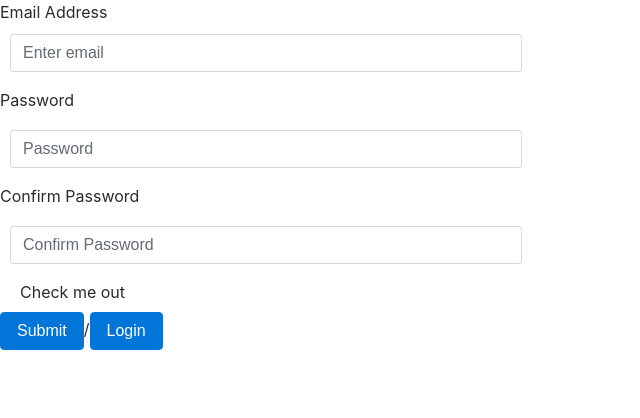
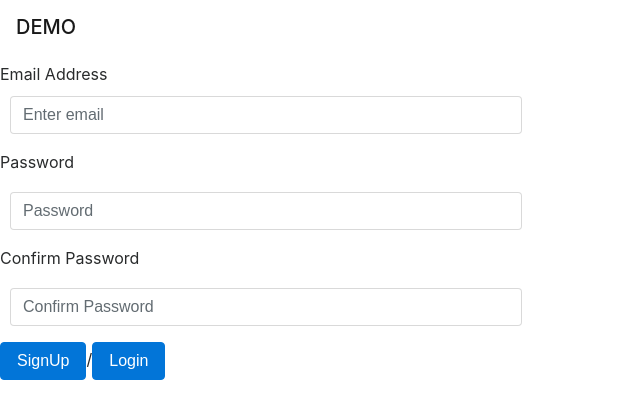
Before and after one commit to pandey2770/learning, a React (Create React App) app in the folder client/: page /SignUp in a window 1280 px wide. Shown: the top 418 px of the page, without its empty margins (0-640 px from the left). Built offline with nearby package versions, Linux system fonts and the light colour scheme; no server answers.

Commit message:
signUp starting

```diff
--- a/client/src/component/Header/index.js
+++ b/client/src/component/Header/index.js
@@ -1,5 +1,5 @@
 import React, { Component } from 'react';
-import { Link, withRouter } from 'react-router-dom';
+import { Link } from 'react-router-dom';
 import { logoutUser, currentUser } from '../action';
 import { connect } from 'react-redux';
 
@@ -10,6 +10,23 @@ class Header extends Component {
 
   componentWillMount() {
     this.props.currentUser();
+    if (
+      (this.props.location.pathname === '/Login' ||
+        this.props.location.pathname === '/SignUp') &&
+      this.props.user
+    ) {
+      this.props.history.push('/');
+    }
+  }
+
+  componentWillReceiveProps(props) {
+    if (
+      (props.location.pathname === '/Login' ||
+        props.location.pathname === '/SignUp') &&
+      props.user
+    ) {
+      props.history.push('/');
+    }
   }
 
   logoutUser = () => {
@@ -19,7 +36,6 @@ class Header extends Component {
 
   render() {
     const { user } = this.props;
-    const { match, location, history } = this.props;
     return (
       <div>
         <nav className="navbar navbar-expand navbar-light bg-light">
--- a/client/src/component/SignUp/SignUp.js
+++ b/client/src/component/SignUp/SignUp.js
@@ -1,9 +1,12 @@
 import React, { Component } from 'react';
 import { Link } from 'react-router-dom';
+import Header from '../Header';
+import { connect } from 'react-redux';
+import { createSignUp } from '../action';
 
 class SignUp extends Component {
   state = {
-    email: '',
+    username: '',
     password: '',
     confirmPassword: ''
   };
@@ -15,20 +18,31 @@ class SignUp extends Component {
   };
 
   signUp = () => {
-    const { email, password, confirmPassword } = this.state;
+    const { username, password, confirmPassword } = this.state;
+    const { signUp, history } = this.props;
+    if (username === '') {
+      alert('Please enter the right Email.');
+      return false;
+    }
+    if (password !== confirmPassword) {
+      alert('Passwords do not match.');
+      return false;
+    }
+    return createSignUp(signUp, history);
   };
 
   render() {
-    const { email, password, confirmPassword } = this.state;
+    const { username, password, confirmPassword } = this.state;
     return (
       <div>
+        <Header history={this.props.history} location={this.props.location} />
         <form>
           <div className="form-group">
             <lable for="exampleInputEmail1">Email Address</lable>
             <input
               type="email"
-              name="email"
-              value={email}
+              name="username"
+              value={username}
               onChange={this.change}
               className="form-control"
               aria-describedby="emailHelp"
@@ -57,19 +71,12 @@ class SignUp extends Component {
               placeholder="Confirm Password"
             />
           </div>
-          <div className="form-check">
-            <input type="checkbox" className="form-check-input" />
-            <label className="form-check-label" for="exampleCheck1">
-              Check me out
-            </label>
-          </div>
-          <button
+          <input
+            type="button"
+            value="SignUp"
             onClick={this.signUp}
-            type="submit"
             className="btn btn-primary"
-          >
-            Submit
-          </button>/
+          />/
           <Link to={`/Login`}>
             <button className="btn btn-primary">Login</button>
           </Link>
@@ -78,5 +85,15 @@ class SignUp extends Component {
     );
   }
 }
+function mapDispatchToProps(dispatch) {
+  return {
+    createSignUp: signUp => dispatch(createSignUp(signUp))
+  };
+}
+function mapStateToprpos(state) {
+  return {
 
-export default SignUp;
+  }
+}
+
+export default connect(mapDispatchToProps, mapStateToprpos)(SignUp);
--- a/client/src/component/action/index.js
+++ b/client/src/component/action/index.js
@@ -2,12 +2,15 @@ import axios from 'axios';
 
 export const loginUser = (username, password, history) => {
   return async function(dispatch) {
-    const login = axios
-      .post('/api/login', { username, password })
-      .then(({ data }) => {
+    const login = axios.post('/api/login', { username, password }).then(
+      ({ data }) => {
         history.push('/');
         return dispatch(loginUserDispatch(data));
-      });
+      },
+      () => {
+        alert("Please don't force me enter the right Password or Email else ");
+      }
+    );
   };
 };
 
@@ -47,3 +50,23 @@ export const getCurrentUser = user => {
     user
   };
 };
+
+
+export const createSignUp = (signUp, history) => {
+  console.log('check')
+  return async function(dispatch) {
+    console.log(dispatch,'1')
+    const data = axios.get('/api/signUp').then(({ data }) => {
+      console.log('data','2')
+      history.push('/');
+      return dispatch(getCreateSignUp(data));
+    });
+  };
+};
+
+export const getCreateSignUp = data => {
+  return {
+    type: 'LOGOUT_USER',
+    data
+  };
+};
```
Also changed, not shown: 2 other files (tests, documents, lock files or other folders).
